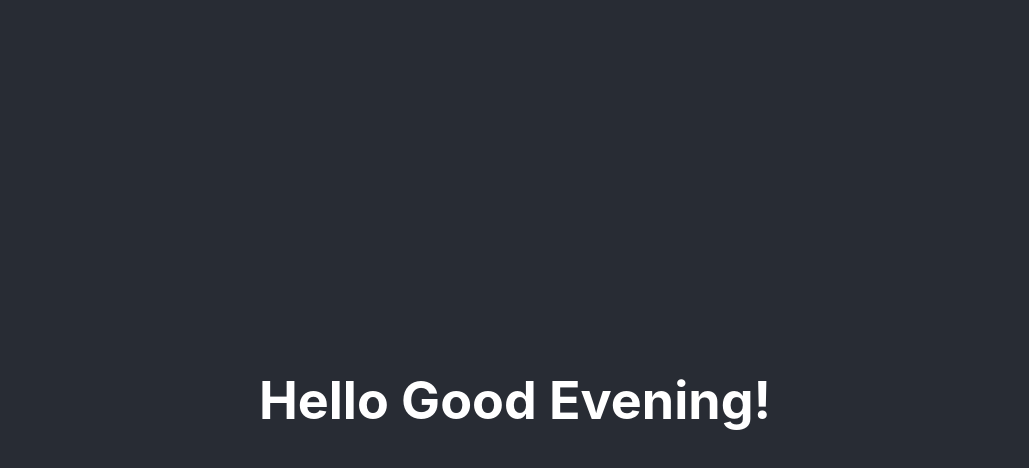
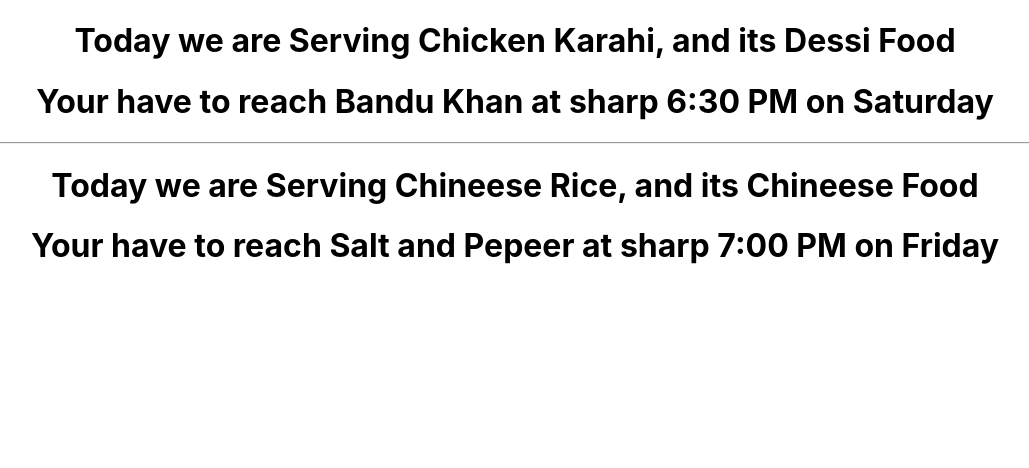
Before and after one commit to Nabeel87/react-project1-class2, a React (Create React App) app: page / in a window 1280 px wide. Shown: the top 468 px of the page, without its empty margins (125-1154 px from the left). Built offline with nearby package versions, Linux system fonts and the light colour scheme.

Commit message:
creat 2file and props in main APP

```diff
--- a/src/App.js
+++ b/src/App.js
@@ -2,12 +2,18 @@
 // import logo from './logo.svg';
 import './App.css';
 
+import Dinner from './dinner.js';
+import Resturent from './resturent.js';
+
 function App() {
   return (
     <div className="App">
-      <header className="App-header">
-        <h1>Hello Good Evening!</h1>
-      </header>
+      {/* <Dinner></Dinner> */}
+      <Dinner dishName = "Chicken Karahi" dishType = "Dessi"/>
+      <Resturent restName="Bandu Khan" restTime="6:30" restDay="Saturday" />
+      <hr/>
+      <Dinner dishName = "Chineese Rice" dishType = "Chineese"/>
+      <Resturent restName="Salt and Pepeer" restTime="7:00" restDay="Friday" />
     </div>
   );
 }
--- /dev/null
+++ b/src/dinner.js
@@ -0,0 +1,12 @@
+import React from 'react'
+
+
+function Dinner(props){
+    return(
+        <div>
+            <h1>Today we are Serving {props.dishName}, and its {props.dishType} Food</h1>
+        </div>
+    )
+}
+
+export default Dinner;
--- /dev/null
+++ b/src/resturent.js
@@ -0,0 +1,13 @@
+import React from 'react'
+import Dinner from './dinner';
+
+function Resturent(props){
+    return(
+        <div>
+            <h1>Your have to reach {props.restName} at sharp {props.restTime} PM
+             on {props.restDay}  </h1>
+        </div>
+    )
+}
+
+export default Resturent;
```
